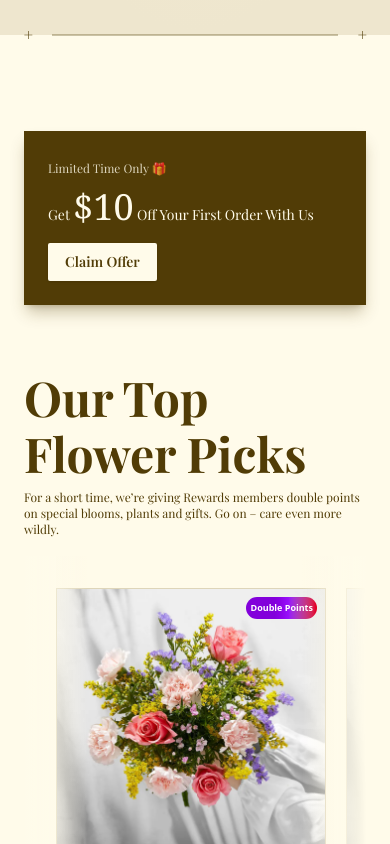
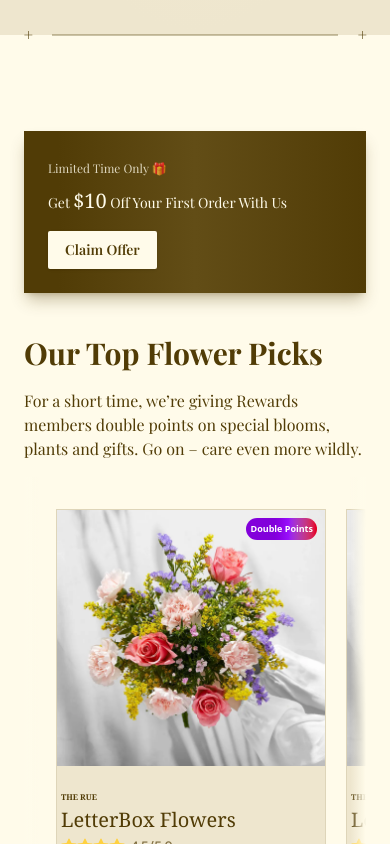
Before and after one commit to fid19/flower, a Next.js app: page / in a window 390 px wide. Shown: the part 4160-5004 px from the top of the page. Built offline with nearby package versions, Linux system fonts and the light colour scheme; a web font is replaced by a local one.

Commit message:
some flower animation

```diff
--- a/src/app/component/Footer/index.tsx
+++ b/src/app/component/Footer/index.tsx
@@ -4,7 +4,7 @@ import Link from "next/link";
 
 export default function Footer() {
   return (
-    <SectionContainer className="bg-secondary-100">
+    <SectionContainer className="bg-gradient-to-r from-10% from-secondary-100 via-50% via-[#624d16] to-100% to-secondary-100">
       <div className="max-w-[1200px] mx-auto grid  grid-cols-2 md:grid-cols-4 gap-8 lg:grid-cols-12 lg:gap-4">
         <div className="col-span-full lg:col-span-2">
           <h1 className="text-[#FFFBEA]! text-4xl! ">FlowerCo</h1>
--- a/src/app/component/TopPicksSection/index.tsx
+++ b/src/app/component/TopPicksSection/index.tsx
@@ -6,16 +6,16 @@ import LogoLoop from "../LoopingLogos";
 
 export default function TopPicksSection() {
   return (
-    <SectionContainer className="bg-[#FFFBEA] space-y-16">
-      <div className="max-w-[1200px] bg-secondary-100 mx-auto min-h-16 p-6 border-[0.1px] w-full shadow-lg shadow-secondary-100/30 border-none">
+    <SectionContainer className="bg-[#FFFBEA] space-y-8 lg:space-y-16 ">
+      <div className="max-w-[1200px] bg-gradient-to-r from-10% from-secondary-100 via-50% via-[#624d16] to-100% to-secondary-100 mx-auto min-h-16 p-6 border-[0.1px] w-full shadow-lg shadow-secondary-100/30 border-none">
         <div className="max-w-[800px] mx-auto  border-secondary-100  flex sm:flex-row flex-col justify-between">
           <div className="">
             <span className="text-[#FFFBEA]! text-xs! font-extralight! font-playfair! opacity-80">
               Limited Time Only 🎁
             </span>
             <h3 className="font-playfair! text-sm! sm:text-xl! font-normal! text-[#FFFBEA]! tracking-normal! mt-2">
-              Get <span className="text-4xl font-serif!">$10</span> Off Your
-              First Order With Us
+              Get <span className="text-xl lg:text-4xl font-serif!">$10</span>{" "}
+              Off Your First Order With Us
             </h3>
           </div>
           <button className="text-sm! sm:text-lg! mt-4 bg-[#FFFBEA] text-secondary-100 font-semibold px-4 py-2 rounded-xs shadow cursor-pointer hover:bg-[#EEE6CE] hover:text-secondary-100 transition ease-linear hover:border-[0.5px] hover:border-transparent duration-300 font-playfair! border-[0.5px] border-transparent max-sm:self-start">
@@ -40,19 +40,19 @@ export default function TopPicksSection() {
 
       <div className="max-w-[1200px] mx-auto space-y-4">
         <div>
-          <h1 className="text-secondary-100! font-bold! mb-2">
+          <h1 className="text-secondary-100! font-bold! mb-2 max-sm:text-3xl!">
             Our Top Flower Picks
           </h1>
-          <h2 className="text-secondary-100 text-xs font-playfair!  font-light! sm:text-lg inline-block max-w-[900px]">
+          <h2 className="text-secondary-100 text-[16px] font-playfair!  font-light! sm:text-lg inline-block max-w-[900px]">
             For a short time, we’re giving Rewards members double points on
             special blooms, plants and gifts. Go on – care even more wildly.
           </h2>
         </div>
 
         <div className="relative">
-          <div className="absolute left-0 w-16 inset-y-0 bg-gradient-to-r from-0% from-[#FFFBEA] to-100% to-transparent z-10"></div>
+          <div className="absolute left-0 w-4 md:w-16 inset-y-0 bg-gradient-to-r from-0% from-[#FFFBEA] to-100% to-transparent z-10"></div>
 
-          <div className="absolute right-0 w-16 inset-y-0 bg-gradient-to-l from-0% from-[#FFFBEA] to-100% to-transparent z-10"></div>
+          <div className="absolute right-0 w-4 md:w-16 inset-y-0 bg-gradient-to-l from-0% from-[#FFFBEA] to-100% to-transparent z-10"></div>
 
           <div className="grid grid-flow-col auto-cols-[270px] md:auto-cols-[350px] gap-5 p-8 overflow-x-auto no-scrollbar">
             <FlowerCard />
```
